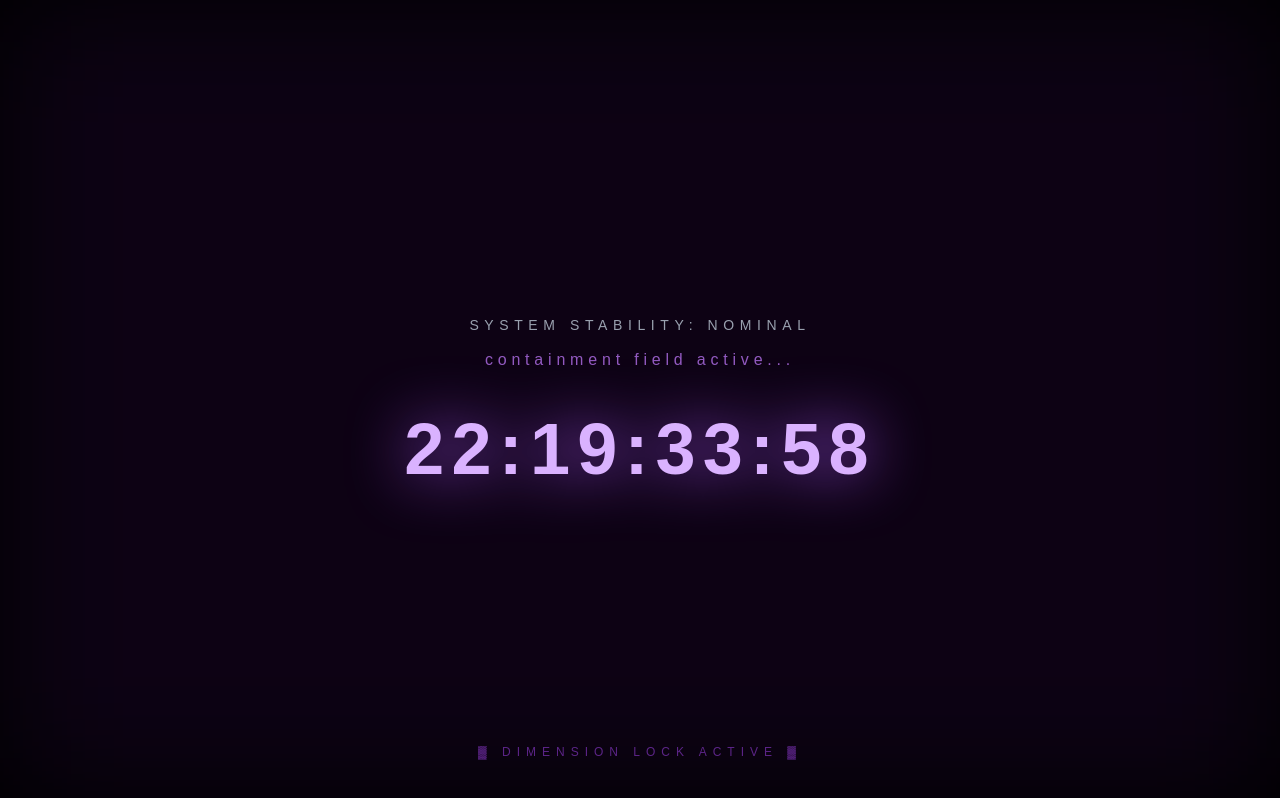
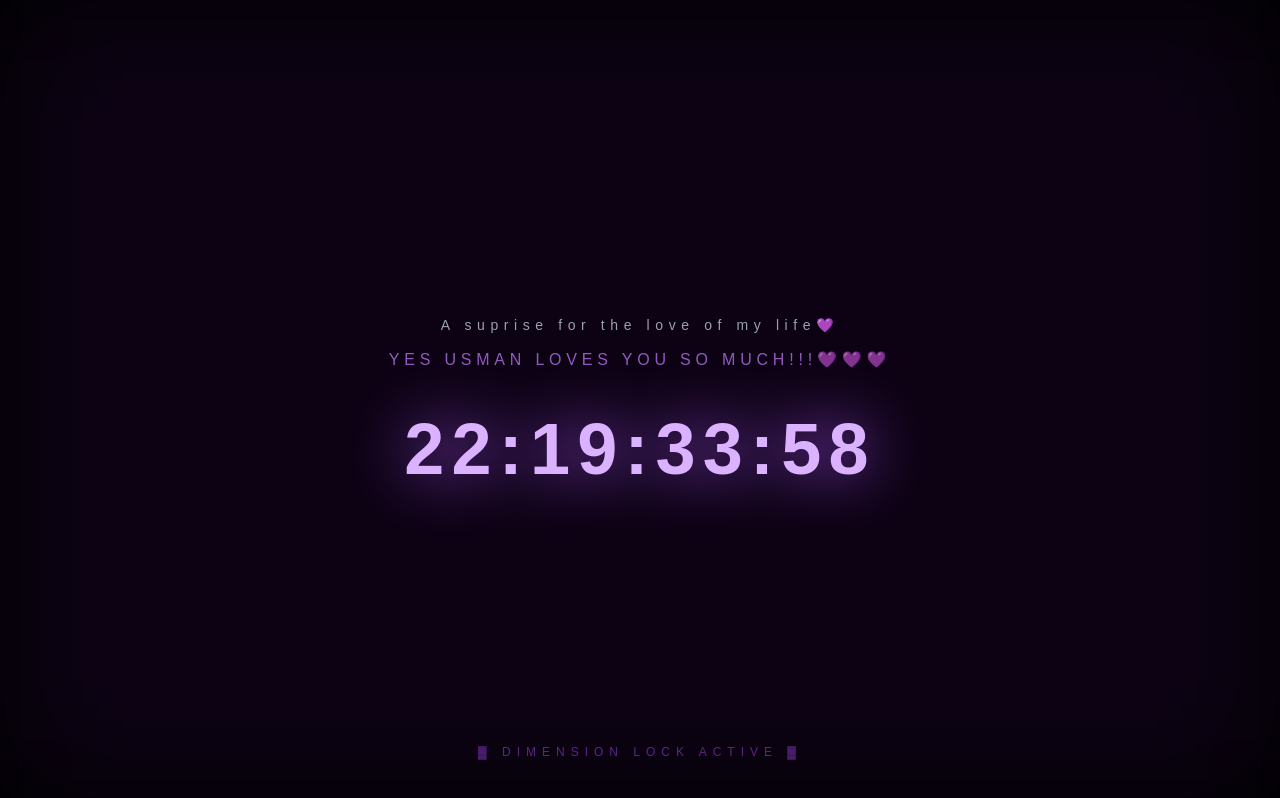
Before and after one commit to ppowerands/new-project1, a Next.js app: page / in a window 1280 px wide. Built offline with nearby package versions, Linux system fonts and the light colour scheme.

Commit message:
Update Countdown.tsx

```diff
--- a/components/Countdown.tsx
+++ b/components/Countdown.tsx
@@ -103,11 +103,11 @@ export default function Countdown({ onFinish }: CountdownProps) {
 
       {/* system status */}
       <p className="text-gray-400 tracking-[0.4em] text-sm z-10">
-        SYSTEM STABILITY: NOMINAL
+        A suprise for the love of my life💜
       </p>
 
       <p className="mt-3 text-purple-400 animate-pulse tracking-[0.3em]">
-        containment field active...
+        YES USMAN LOVES YOU SO MUCH!!!💜💜💜
       </p>
 
       {/* timer */}
```
